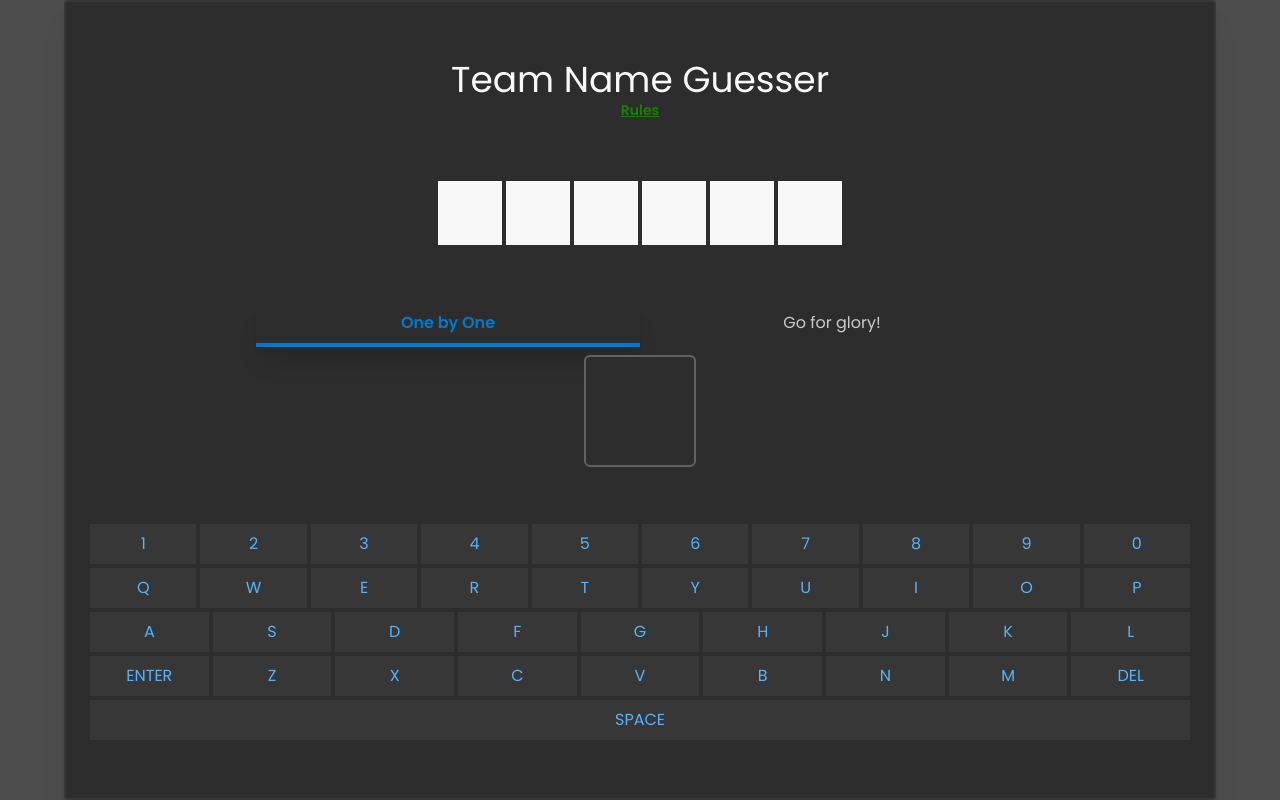
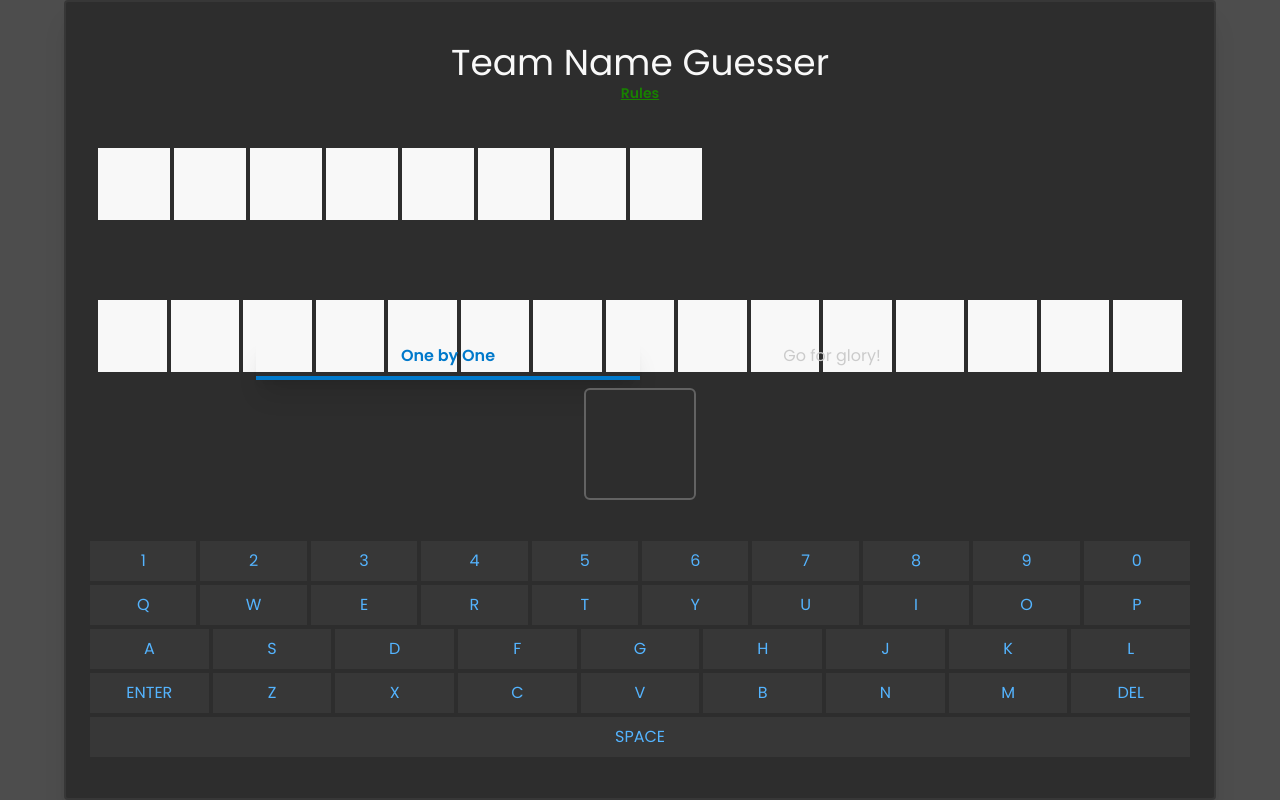
Before and after one commit to bibhashdash/team-guesser, a Next.js app: page / in a window 1280 px wide. Built offline with nearby package versions, Linux system fonts and the light colour scheme.

Commit message:
fixing white square size programmatically.

```diff
--- a/src/app/page.tsx
+++ b/src/app/page.tsx
@@ -23,11 +23,11 @@ export default function Home() {
   const [showRulesModal, setShowRulesModal] = useState<boolean>(false);
   const [showGameOverModal, setShowGameOverModal] = useState<boolean>(false);
   const [inputTab, setInputTab] = useState<InputTab>(InputTab.oneByOne);
-
+  const testingTempTeam = "Borussia Monchengladbach";
   const setTheTeam = (teams: string[]) => {
     const random = Math.floor(Math.random() * teams.length);
     // setTeam(teams[random]);
-    setTeam("United");
+    setTeam(testingTempTeam);
   }
 
   useEffect(() => {
@@ -173,8 +173,8 @@ export default function Home() {
            onClick={() => setShowRulesModal(true)}>Rules</p>
       </div>
 
-      <div className="flex flex-col items-center">
-          <WhiteSquaresContainer gameState={gameState} userSubmissionArray={userSubmissionArray} matcherText="United" />
+      <div className="flex flex-col items-center w-full h-fit">
+          <WhiteSquaresContainer gameState={gameState} userSubmissionArray={userSubmissionArray} matcherText={testingTempTeam} />
       </div>
       <div id="tabbed-view-for-inputs" className="flex flex-col items-center w-full gap-2">
         <div id="tabbed-navbar" className="flex w-full max-w-3xl justify-evenly">
--- a/src/components/CharacterStorageBox.tsx
+++ b/src/components/CharacterStorageBox.tsx
@@ -1,14 +1,16 @@
 interface CharacterStorageBoxProps {
   character?: string;
   backgroundColor?: string;
+  squareSize: number;
 }
 
-export const CharacterStorageBox = ({character, backgroundColor}: CharacterStorageBoxProps) => {
-
+export const CharacterStorageBox = ({character, backgroundColor, squareSize}: CharacterStorageBoxProps) => {
   return (
     <div
-      className={`h-6 w-4 min-[400px]:h-5 min-[400px]:w-5 min-[500px]:w-7 min-[500px]:h-7 min-[600px]:w-9 min-[600px]:h-9 md:h-11 md:w-11 lg:h-16 lg:w-16 mt-1 flex justify-center items-center ${backgroundColor}`}>
-      <p className="w-full md:text-3xl lg:text-5xl text-center text-white100">
+      className={`mt-1 flex justify-center items-center ${backgroundColor}`}
+      style={{width: `${squareSize}px`, height: `${squareSize}px`}}
+    >
+      <p className="md:text-3xl lg:text-5xl text-center text-white100">
         {character}
       </p>
     </div>
--- a/src/components/WhiteSquaresContainer.tsx
+++ b/src/components/WhiteSquaresContainer.tsx
@@ -1,5 +1,6 @@
 import {WordStorageBox} from "./WordStorageBox";
 import {GameState} from "@/utlities/models";
+import React, {useRef} from "react";
 
 export interface WhiteSquaresContainerProps {
   matcherText: string;
@@ -8,12 +9,38 @@ export interface WhiteSquaresContainerProps {
 }
 
 export const WhiteSquaresContainer = ({matcherText, userSubmissionArray, gameState}: WhiteSquaresContainerProps) => {
+   const [squareSize, setSquareSize] = React.useState(0);
+   const [containerSize, setContainerSize] = React.useState(0);
+   const tempArray = matcherText.split(" ");
+  let longestWordLength = 0;
+  for (let i = 0; i < tempArray.length; i++) {
+    if (tempArray[i].length > longestWordLength) {
+      longestWordLength = tempArray[i].length;
+    }
+  }
+
+  const resizeObserver = new ResizeObserver(entries => {
+    for (let entry of entries) {
+      if (entry.contentBoxSize) {
+        setContainerSize(entry.contentBoxSize[0].inlineSize);
+      }
+    }
+  });
+ React.useEffect(() => {
+   resizeObserver.observe(document.getElementById("white-squares-container"));
+ }, []);
+
+
+  React.useEffect(() => {
+    setSquareSize(containerSize ? Math.floor(containerSize / longestWordLength) : 4);
+  }, [containerSize]);
+
   const arrayOfDecksOfWhiteSquares = matcherText.split(' ');
   return (
-    <div className="">
+    <div id="white-squares-container" className="w-full h-full px-2">
       {
         arrayOfDecksOfWhiteSquares.map((word, index) =>
-          <WordStorageBox gameState={gameState} matcherWord={word} userSubmissionArray={userSubmissionArray} />
+          <WordStorageBox squareSize={squareSize} gameState={gameState} matcherWord={word} userSubmissionArray={userSubmissionArray} />
         )
       }
     </div>
--- a/src/components/WordStorageBox.tsx
+++ b/src/components/WordStorageBox.tsx
@@ -5,15 +5,17 @@ export interface WordStorageBoxProps {
   matcherWord: string;
   userSubmissionArray: Array<string>;
   gameState: GameState;
+  squareSize: number;
 }
 
-export const WordStorageBox = ({matcherWord, userSubmissionArray, gameState}: WordStorageBoxProps) => {
+export const WordStorageBox = ({matcherWord, userSubmissionArray, gameState, squareSize}: WordStorageBoxProps) => {
   return (
-    <div className="flex gap-1 w-full">
+    <div className="flex gap-1 w-full h-full justify-stretch items-stretch">
       {
         gameState === GameState.gameStarted ? (
           matcherWord.split('').map((item, index) =>
             <CharacterStorageBox
+              squareSize={squareSize}
               backgroundColor={userSubmissionArray.includes(item.toLowerCase()) ? 'bg-green400' : 'bg-white100'}
               character={userSubmissionArray.includes(item.toLowerCase()) ? item : ''} />
           )
@@ -21,6 +23,7 @@ export const WordStorageBox = ({matcherWord, userSubmissionArray, gameState}: Wo
           (
             matcherWord.split('').map((item, index) =>
               <CharacterStorageBox
+                squareSize={squareSize}
                 backgroundColor={userSubmissionArray.includes(item.toLowerCase()) ? 'bg-green400' : 'bg-red500'}
                 character={item} />
           ))
```
